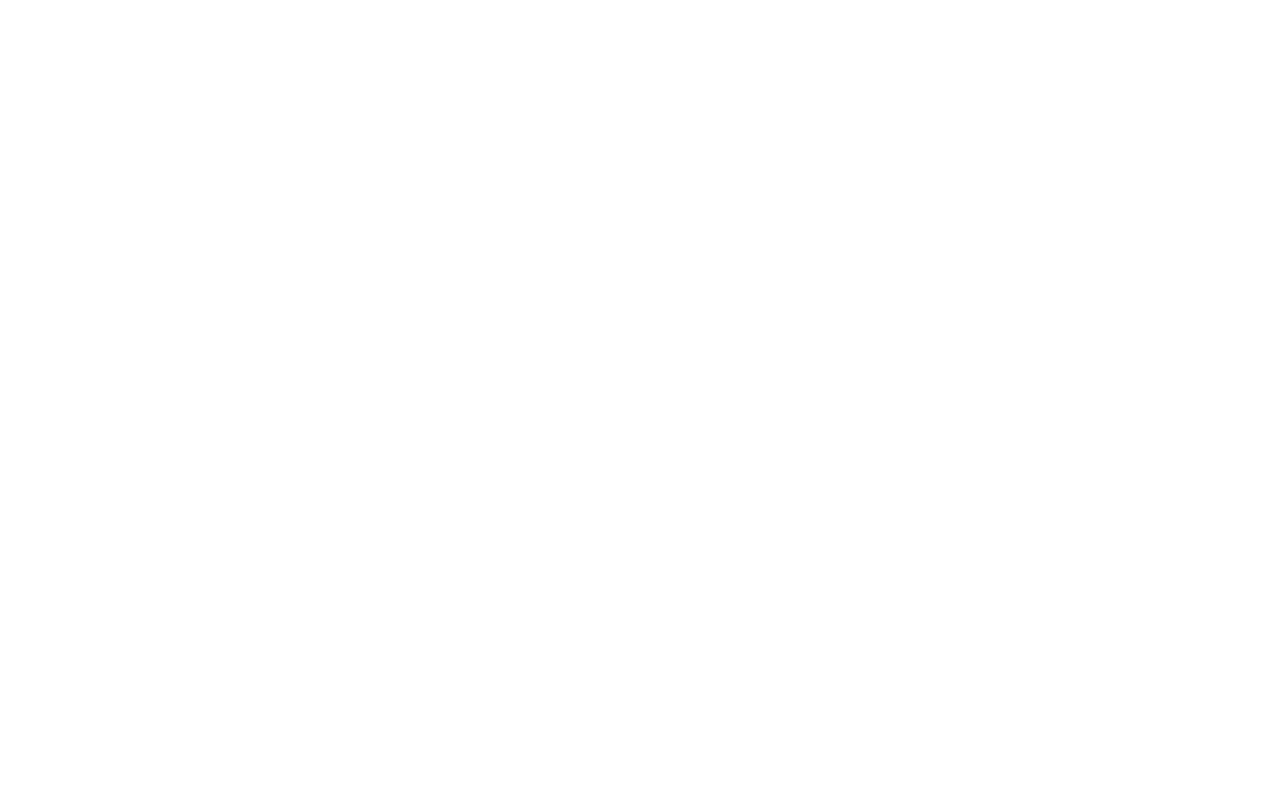
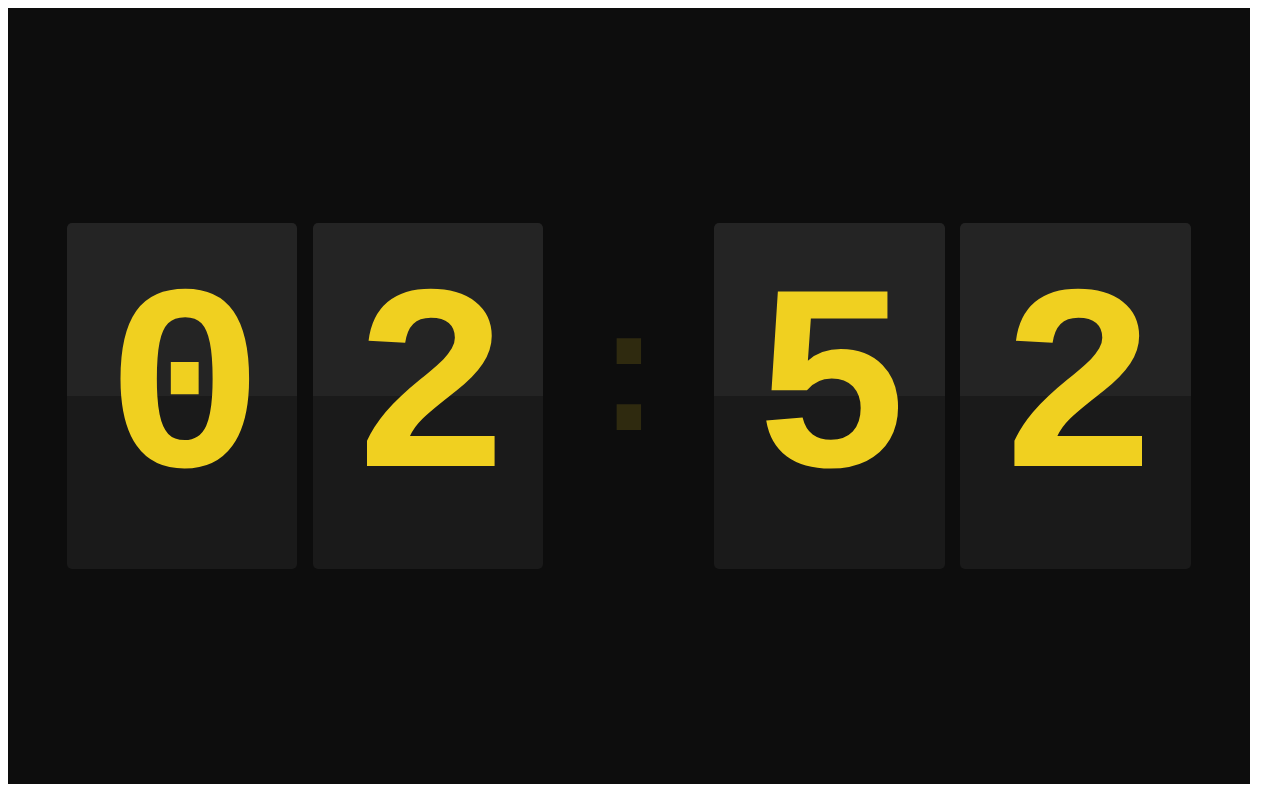
Before and after one commit to zagredam/ClockBoard, a React (Vite) app: page /airport in a window 1280 px wide. Before the commit this address had no page. Built offline with nearby package versions, Linux system fonts and the light colour scheme.

Commit message:
clockboard

```diff
--- a/src/App.jsx
+++ b/src/App.jsx
@@ -1,10 +1,12 @@
 import { Routes, Route } from 'react-router-dom'
 import ClockBoard from './pages/ClockBoard'
+import Airport from './pages/Airport'
 
 export default function App() {
   return (
     <Routes>
       <Route path="/" element={<ClockBoard />} />
+      <Route path="/airport" element={<Airport />} />
     </Routes>
   )
 }
--- /dev/null
+++ b/src/components/FlipDigit.jsx
@@ -0,0 +1,52 @@
+import { useState, useEffect } from 'react'
+
+export default function FlipDigit({ digit }) {
+  const [topDigit, setTopDigit] = useState(digit)      // static top half (new digit)
+  const [bottomDigit, setBottomDigit] = useState(digit) // static bottom half (lags)
+  const [leafDigit, setLeafDigit] = useState(digit)    // fold leaf (old digit folding away)
+  const [phase, setPhase] = useState('idle') // 'idle' | 'folding' | 'unfolding'
+
+  useEffect(() => {
+    if (phase !== 'idle' || digit === topDigit) return
+    setLeafDigit(topDigit)  // leaf shows old digit folding away
+    setTopDigit(digit)      // top static immediately updates to new digit
+    setPhase('folding')
+  }, [digit, phase, topDigit])
+
+  return (
+    <div className="fd-wrap">
+      {/* Static top half — shows new digit (revealed when fold leaf folds away) */}
+      <div className="fd-half fd-top">
+        <div className="fd-inner">{topDigit}</div>
+      </div>
+
+      {/* Static bottom half — shows old digit until unfold leaf replaces it */}
+      <div className="fd-half fd-bottom">
+        <div className="fd-inner">{bottomDigit}</div>
+      </div>
+
+      {/* Folding leaf: old digit on top half, folds down */}
+      {phase === 'folding' && (
+        <div
+          className="fd-leaf fd-top fd-fold-anim"
+          onAnimationEnd={() => setPhase('unfolding')}
+        >
+          <div className="fd-inner">{leafDigit}</div>
+        </div>
+      )}
+
+      {/* Unfolding leaf: new digit on bottom half, unfolds from flat */}
+      {phase === 'unfolding' && (
+        <div
+          className="fd-leaf fd-bottom fd-unfold-anim"
+          onAnimationEnd={() => {
+            setBottomDigit(topDigit)
+            setPhase('idle')
+          }}
+        >
+          <div className="fd-inner">{topDigit}</div>
+        </div>
+      )}
+    </div>
+  )
+}
--- /dev/null
+++ b/src/pages/Airport.jsx
@@ -0,0 +1,27 @@
+import { useState, useEffect } from 'react'
+import FlipDigit from '../components/FlipDigit'
+import '../styles/airport.css'
+
+export default function Airport() {
+  const [time, setTime] = useState(new Date())
+
+  useEffect(() => {
+    const interval = setInterval(() => setTime(new Date()), 200)
+    return () => clearInterval(interval)
+  }, [])
+
+  const h = time.getHours()
+  const m = time.getMinutes()
+
+  return (
+    <div className="airport-bg">
+      <div className="airport-clock">
+        <FlipDigit digit={String(Math.floor(h / 10))} />
+        <FlipDigit digit={String(h % 10)} />
+        <span className="airport-sep">:</span>
+        <FlipDigit digit={String(Math.floor(m / 10))} />
+        <FlipDigit digit={String(m % 10)} />
+      </div>
+    </div>
+  )
+}
--- /dev/null
+++ b/src/styles/airport.css
@@ -0,0 +1,144 @@
+/* ── Airport flip-board clock ──────────────────────────────── */
+
+.airport-bg {
+  --dw: min(18vw, 55vh);    /* digit card width; height = dw * 3/2 via aspect-ratio */
+
+  width: 97vw;
+  height: 97vh;
+  display: flex;
+  align-items: center;
+  justify-content: center;
+  background: #0d0d0d;
+  overflow: hidden;
+}
+
+.airport-clock {
+  display: flex;
+  align-items: center;
+  gap: min(1.2vw, 2.5vh);
+}
+
+/* ── Digit card ─────────────────────────────────────────────── */
+
+.fd-wrap {
+  position: relative;
+  width: var(--dw);
+  aspect-ratio: 2 / 3;
+  border-radius: max(3px, min(0.4vw, 1vh));
+  perspective: 700px;
+  perspective-origin: 50% 50%;
+}
+
+/* Shared base for static halves and animated leaves */
+.fd-half,
+.fd-leaf {
+  position: absolute;
+  left: 0;
+  right: 0;
+  height: 50%;
+  overflow: hidden;
+}
+
+.fd-top  { top: 0; }
+.fd-bottom { bottom: 0; }
+
+/* Static halves */
+.fd-half {
+  background: #1e1e1e;
+}
+.fd-half.fd-top {
+  border-radius: max(3px, min(0.4vw, 1vh)) max(3px, min(0.4vw, 1vh)) 0 0;
+  border-bottom: max(1px, min(0.2vw, 0.5vh)) solid #000;
+  background: #242424;
+}
+.fd-half.fd-bottom {
+  border-radius: 0 0 max(3px, min(0.4vw, 1vh)) max(3px, min(0.4vw, 1vh));
+  background: #1a1a1a;
+}
+
+/* Animated leaves */
+.fd-leaf {
+  z-index: 4;
+  background: inherit;
+}
+.fd-leaf.fd-top {
+  transform-origin: bottom center;
+  border-radius: max(3px, min(0.4vw, 1vh)) max(3px, min(0.4vw, 1vh)) 0 0;
+  border-bottom: max(1px, min(0.2vw, 0.5vh)) solid #000;
+  background: #2a2a2a;
+  box-shadow: 0 6px 12px rgba(0, 0, 0, 0.8);
+}
+.fd-leaf.fd-bottom {
+  transform-origin: top center;
+  transform: rotateX(90deg);
+  border-radius: 0 0 max(3px, min(0.4vw, 1vh)) max(3px, min(0.4vw, 1vh));
+  background: #202020;
+  box-shadow: 0 -4px 10px rgba(0, 0, 0, 0.7);
+}
+
+/* ── Digit text inside each half ───────────────────────────── */
+/*
+  .fd-inner is 200% the height of its .fd-half/.fd-leaf parent
+  = 100% of the full card height. The digit is centered in this
+  full-height space; each half's overflow:hidden clips to its half.
+*/
+.fd-inner {
+  position: absolute;
+  left: 0;
+  right: 0;
+  height: 200%;
+  display: flex;
+  align-items: center;
+  justify-content: center;
+  font-family: 'Courier New', Courier, monospace;
+  font-size: calc(var(--dw) * 1.15);
+  font-weight: 700;
+  color: #f0d020;
+  line-height: 1;
+  user-select: none;
+  letter-spacing: -0.02em;
+}
+
+.fd-top  .fd-inner { top: 0; }
+.fd-bottom .fd-inner { bottom: 0; }
+
+/* ── Flip animations ────────────────────────────────────────── */
+
+.fd-fold-anim {
+  animation: fd-fold 0.2s ease-in forwards;
+}
+
+@keyframes fd-fold {
+  from { transform: rotateX(0deg); }
+  to   { transform: rotateX(-90deg); }
+}
+
+.fd-unfold-anim {
+  animation: fd-unfold 0.22s ease-out forwards;
+}
+
+@keyframes fd-unfold {
+  from { transform: rotateX(90deg); }
+  to   { transform: rotateX(0deg); }
+}
+
+/* ── HH:MM separator ────────────────────────────────────────── */
+
+.airport-sep {
+  font-family: 'Courier New', Courier, monospace;
+  font-size: calc(var(--dw) * 0.75);
+  font-weight: 700;
+  color: #f0d020;
+  line-height: 1;
+  padding: 0 calc(var(--dw) * 0.08);
+  user-select: none;
+  animation: sep-blink 1s step-end infinite;
+  /* push the colon up slightly to optically center between halves */
+  position: relative;
+  top: calc(var(--dw) * -0.05);
+}
+
+@keyframes sep-blink {
+  0%, 100% { opacity: 1; }
+  50%       { opacity: 0.15; }
+}
```
Also changed, not shown: 3 other files (tests, documents, lock files or other folders).
